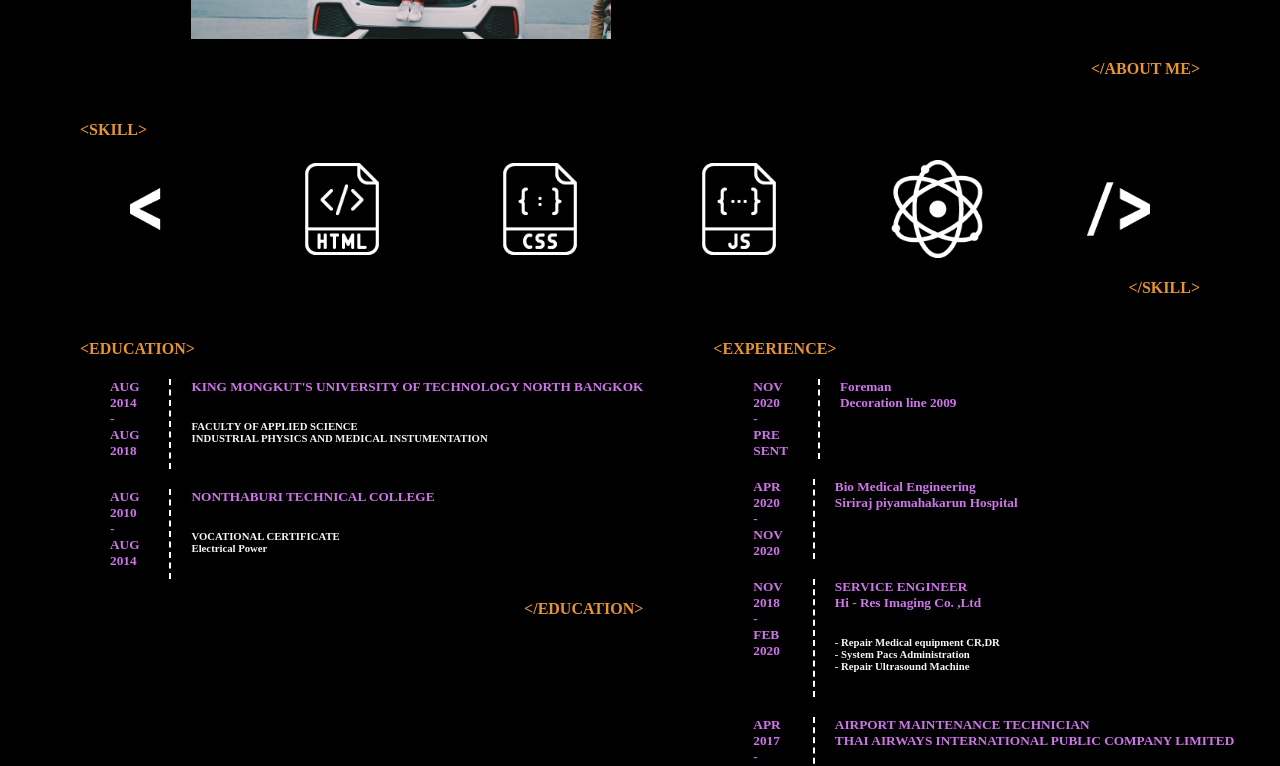
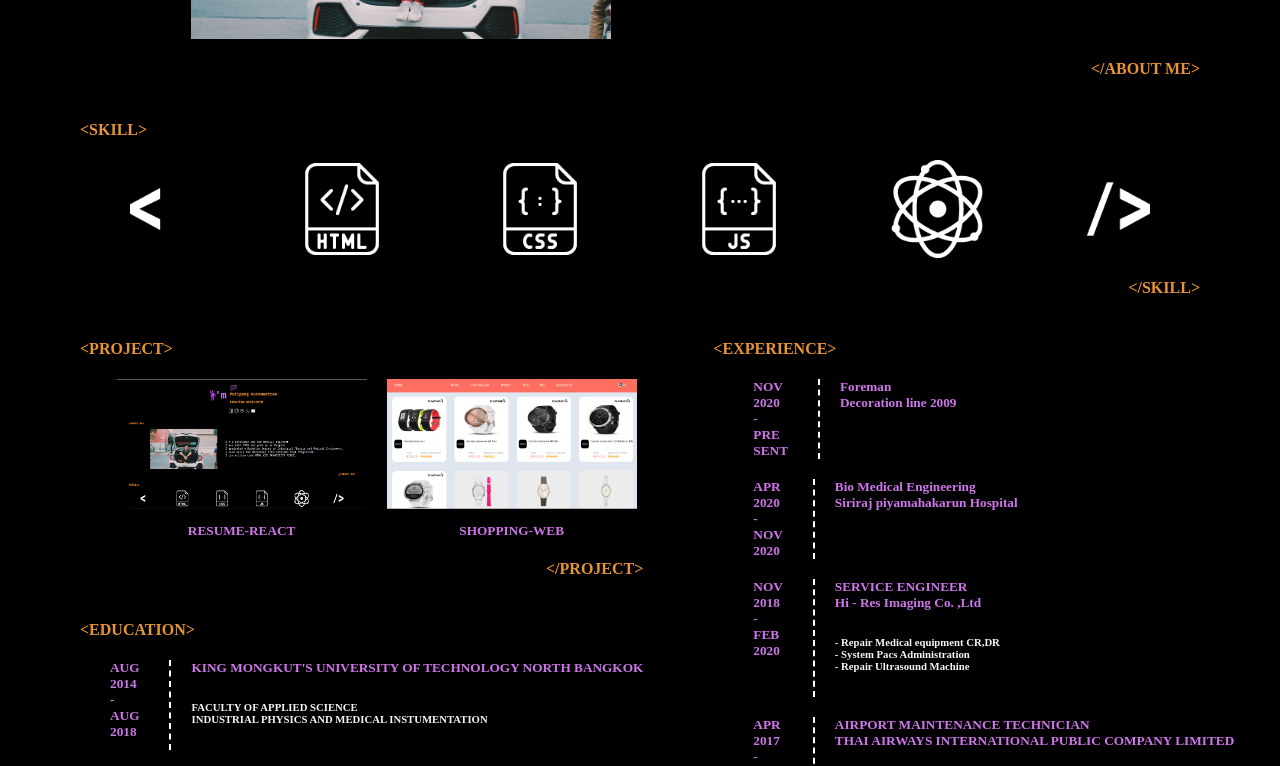
Before and after one commit to putiipong/React-Resume, a React (Create React App) app: page / in a window 1280 px wide. Shown: the part 497-1263 px from the top of the page. Built offline with nearby package versions, Linux system fonts and the light colour scheme.

Commit message:
updateProject

```diff
--- a/src/Pages/EduAndExp.js
+++ b/src/Pages/EduAndExp.js
@@ -1,7 +1,94 @@
+import ScreenshotResume from "../Image/Resume.png";
+import ScreenshotShopping from "../Image/Shopping.png";
+
 export default function EducationAndExpirence() {
   return (
     <div className="EduandExp" style={{ display: "flex" }}>
       <div style={{ display: "flex", flexDirection: "column" }}>
+        <div style={{ display: "flex", flexDirection: "column" }}>
+          <div
+            style={{
+              display: "flex",
+              justifyContent: "flex-start",
+              marginLeft: "80px",
+            }}
+          >
+            <h4>{"<PROJECT>"}</h4>
+          </div>
+          <div
+            style={{
+              display: "flex",
+              justifyContent: "center",
+              alignItems: "center",
+              marginLeft: "110px",
+            }}
+          >
+            <div
+              style={{
+                display: "flex",
+                flexDirection: "column",
+                justifyContent: "center",
+              }}
+            >
+              <a href="https://react-resume-five.vercel.app/">
+                <img
+                  src={ScreenshotResume}
+                  width="250px"
+                  height="130px"
+                  alt="Preview Screenshot of react-resume-five.vercel.app"
+                  style={{ cursor: "pointer" }}
+                />
+              </a>
+              <div
+                style={{
+                  display: "flex",
+                  justifyContent: "center",
+                  alignItems: "center",
+                  marginTop: "10px",
+                }}
+              >
+                <h5>RESUME-REACT</h5>
+              </div>
+            </div>
+            <div
+              style={{
+                display: "flex",
+                flexDirection: "column",
+                justifyContent: "center",
+                marginLeft: "20px",
+              }}
+            >
+              <a href="https://github.com/putiipong/Shopping">
+                <img
+                  src={ScreenshotShopping}
+                  width="250px"
+                  height="130px"
+                  style={{ cursor: "pointer" }}
+                  alt="Preview Screenshot of Shopping"
+                />
+              </a>
+
+              <div
+                style={{
+                  display: "flex",
+                  justifyContent: "center",
+                  alignItems: "center",
+                  marginTop: "10px",
+                }}
+              >
+                <h5>SHOPPING-WEB</h5>
+              </div>
+            </div>
+          </div>
+          <div
+            style={{
+              display: "flex",
+              justifyContent: "flex-end",
+            }}
+          >
+            <h4>{"</PROJECT>"}</h4>
+          </div>
+        </div>
         <div
           style={{
             display: "flex",
```
Also changed, not shown: src/Image/Resume.png (added), src/Image/Shopping.png (added).
